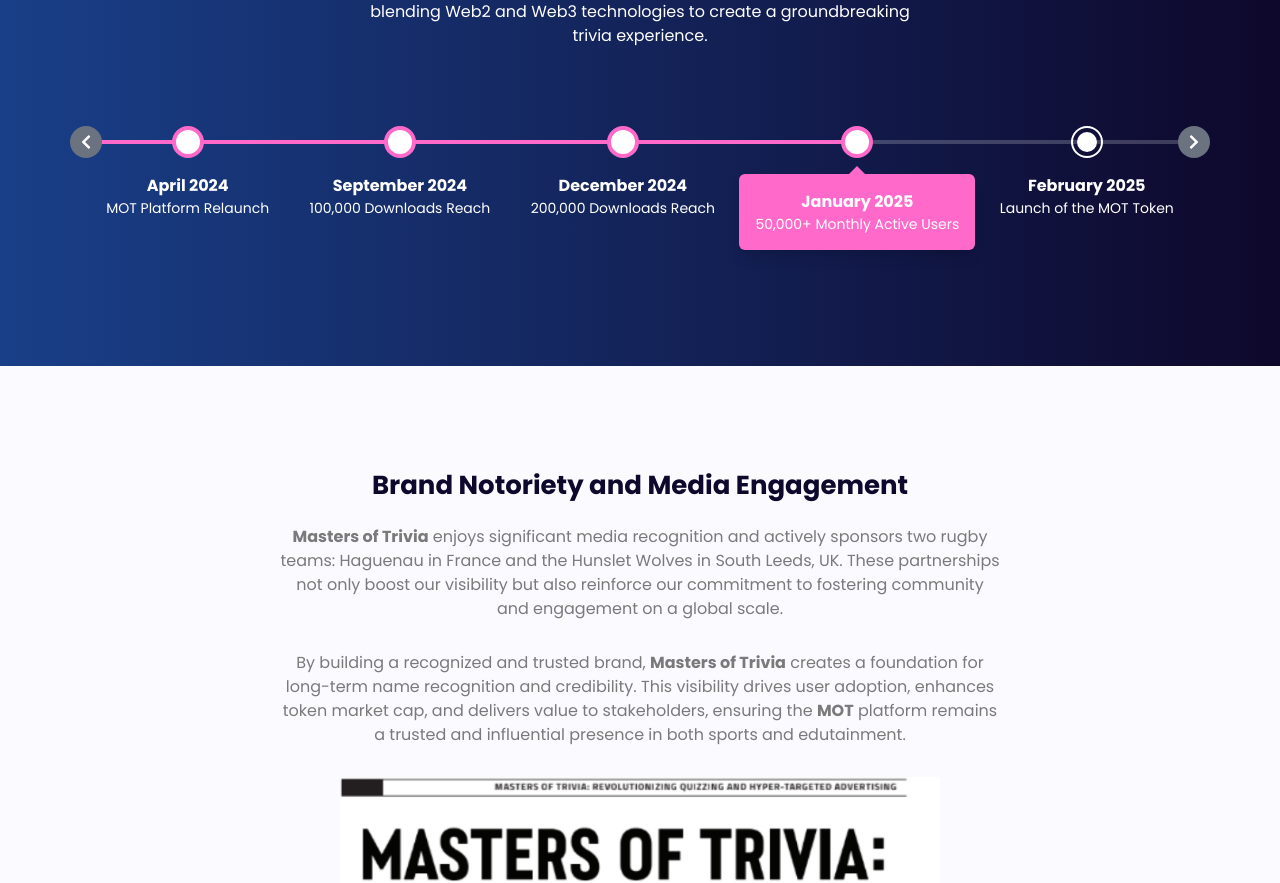
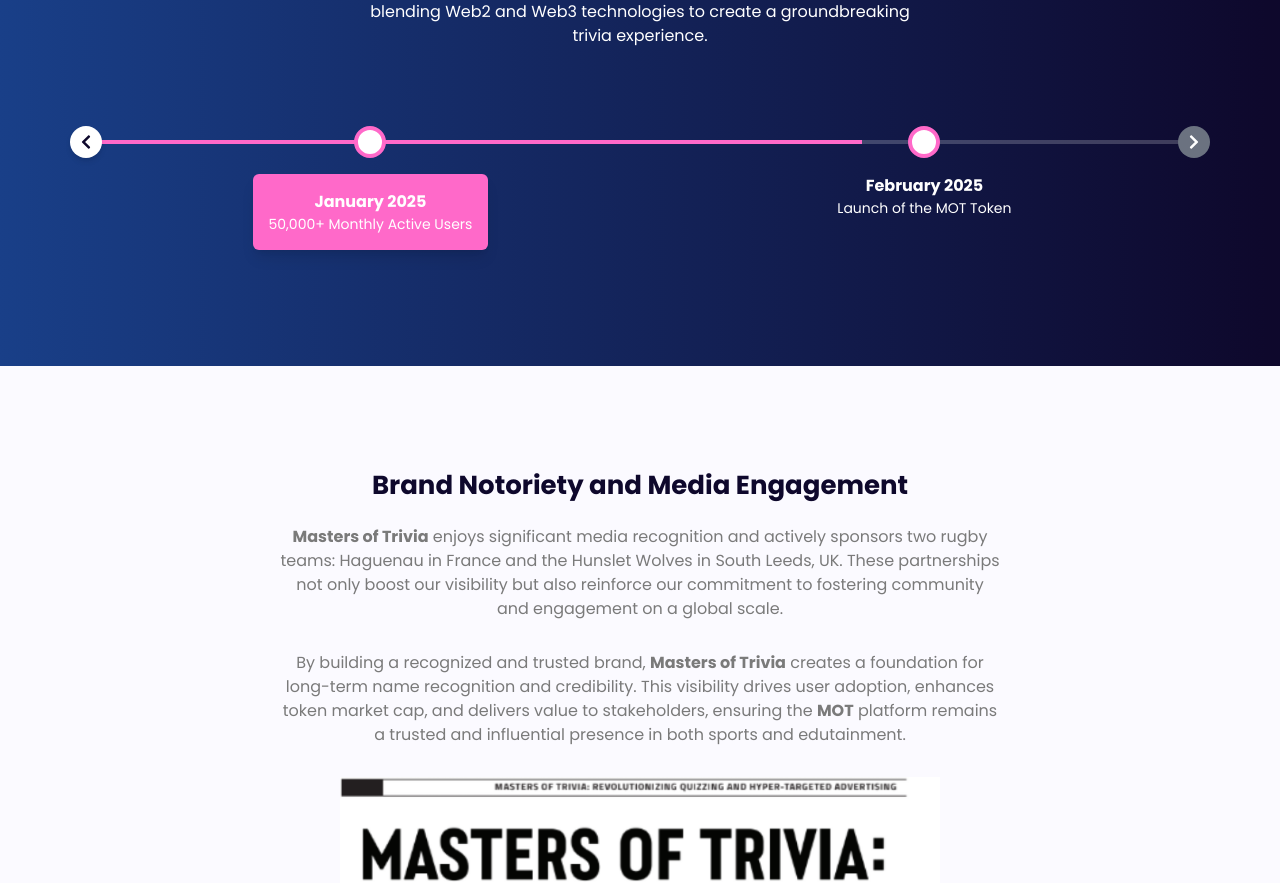
Before and after one commit to Ahsanch007/Cryptocash, a Next.js app: page / in a window 1280 px wide. Shown: the part 4347-5230 px from the top of the page. Built offline with nearby package versions, Linux system fonts and the light colour scheme; grey boxes are pictures that could not be loaded.

Commit message:
changes done

```diff
--- a/src/components/ui/Timeline.js
+++ b/src/components/ui/Timeline.js
@@ -2,8 +2,7 @@
 import { FaChevronLeft, FaChevronRight } from "react-icons/fa";
 
 const Timeline = () => {
-    const [activeIndex, setActiveIndex] = useState(0);
-    const [showContent, setShowContent] = useState(true); // To control content visibility
+    const [activeIndex, setActiveIndex] = useState(3); // Start with the 3rd item as active
     const [itemsToShow, setItemsToShow] = useState(5); // Initialize with default value
 
     const timelineData = [
@@ -20,6 +19,7 @@
             const width = window.innerWidth;
             if (width < 768) {
                 setItemsToShow(1);
+                setActiveIndex(2); // Ensure the 3rd item is active on mobile
             } else if (width < 1024) {
                 setItemsToShow(3);
             } else {
@@ -36,16 +36,11 @@
     }, []);
 
     const handleNavigation = (direction) => {
-        setShowContent(false); // Hide content when navigating
-
         if (direction === "prev" && activeIndex > 0) {
-            setShowContent(true)
             setActiveIndex((prev) => prev - 1); // Move to previous item
         } else if (direction === "next" && activeIndex < timelineData.length - itemsToShow) {
             setActiveIndex((prev) => prev + 1); // Move to next item
         }
-
-
     };
 
     return (
@@ -53,7 +48,7 @@
             {/* Navigation Arrows */}
             <button
                 onClick={() => handleNavigation("prev")}
-                className={`absolute top-[34%]   sm:top-[34%] z-[1] left-0 transform -translate-y-1/2 p-2 rounded-full ${activeIndex === 0
+                className={`absolute top-[34%] sm:top-[34%] z-[1] left-0 transform -translate-y-1/2 p-2 rounded-full ${activeIndex === 0
                     ? "bg-gray-500 cursor-not-allowed"
                     : "bg-white text-[#0e082c] hover:bg-[#ff69c9] hover:text-white shadow-md"
                     }`}
@@ -63,7 +58,7 @@
             </button>
             <button
                 onClick={() => handleNavigation("next")}
-                className={`absolute top-[34%]   sm:top-[34%] z-[1] right-0 transform -translate-y-1/2 p-2 rounded-full ${activeIndex >= timelineData.length - itemsToShow
+                className={`absolute top-[34%] sm:top-[34%] z-[1] right-0 transform -translate-y-1/2 p-2 rounded-full ${activeIndex >= timelineData.length - itemsToShow
                     ? "bg-gray-500 cursor-not-allowed"
                     : "bg-white text-[#0e082c] hover:bg-[#ff69c9] hover:text-white shadow-md"
                     }`}
@@ -75,15 +70,10 @@
             {/* Timeline */}
             <div className="relative flex items-center justify-between">
                 {/* Background Line */}
-                <div className="absolute top-[19%]   sm:top-[17%] left-0 h-1 w-full bg-[#fff3] transform -translate-y-1/2"></div>
-
-                {/* Active Progress Bar */}
-                {showContent &&
-                    <div
-                        className="absolute top-[19%]   sm:top-[17%] w-full lg:w-[70%] left-0 h-1 bg-[#ff69c9] transform -translate-y-1/2 transition-all duration-300"
-                    ></div>
-                }
-
+                <div className="absolute top-[19%] sm:top-[17%] left-0 h-1 w-full bg-[#fff3] transform -translate-y-1/2"></div>
+                <div
+                    className="absolute top-[19%]   sm:top-[17%] w-[45%] lg:w-[70%] left-0 h-1 bg-[#ff69c9] transform -translate-y-1/2 transition-all duration-300"
+                ></div>
                 {/* Timeline Items */}
                 {timelineData.slice(activeIndex, activeIndex + itemsToShow).map((item, index) => (
                     <div
@@ -95,7 +85,7 @@
                         <div
                             className={`w-8 h-8 flex items-center justify-center rounded-full ${index <= 3
                                 ? "border-[#ff69c9] bg-white border-4"
-                                : " border-2 border-white"
+                                : "border-2 border-white"
                                 }`}
                         >
                             <div
@@ -105,22 +95,14 @@
                         </div>
 
                         {/* Date */}
-                        <p
-                            className={`mt-4 text-md font-bold text-white`}
-                        >
-                            {item.date}
-                        </p>
-                        <p className="text-sm   sm:block text-white">{item.content}</p>
+                        <p className="mt-4 text-md font-bold text-white">{item.date}</p>
+                        <p className="text-sm sm:block text-white">{item.content}</p>
 
                         {/* Content Box */}
-                        {showContent && index === 3 && ( // Only show content for the second item
+                        {index + activeIndex === 3 && ( // Show content for the active 3rd item
                             <div className="absolute mt-12 p-4 bg-[#ff69c9] text-white rounded-md shadow-lg">
-                                <div className="relative timeline_inner">
-                                    <h3 className="text-md font-bold">
-                                        {item.date}
-                                    </h3>
-                                    <p className="text-sm text-white">{item.content}</p>
-                                </div>
+                                <h3 className="text-md font-bold">{item.date}</h3>
+                                <p className="text-sm text-white">{item.content}</p>
                             </div>
                         )}
                     </div>
```
